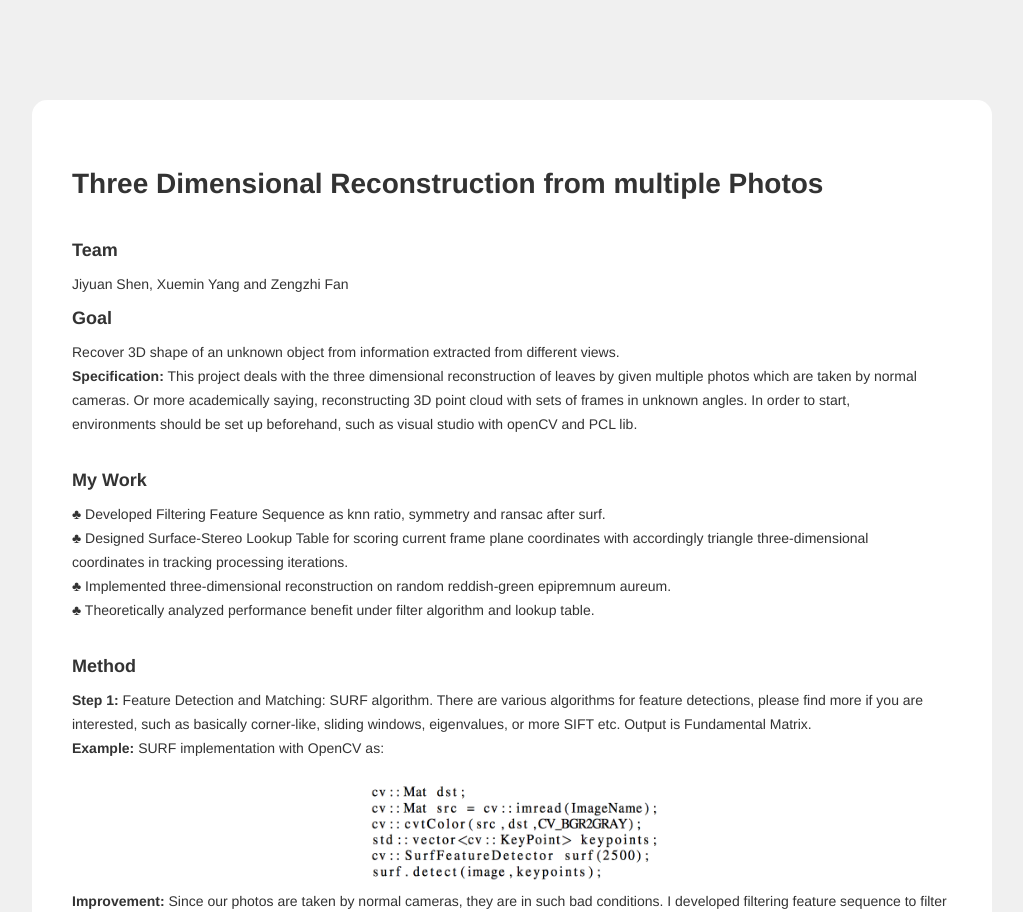
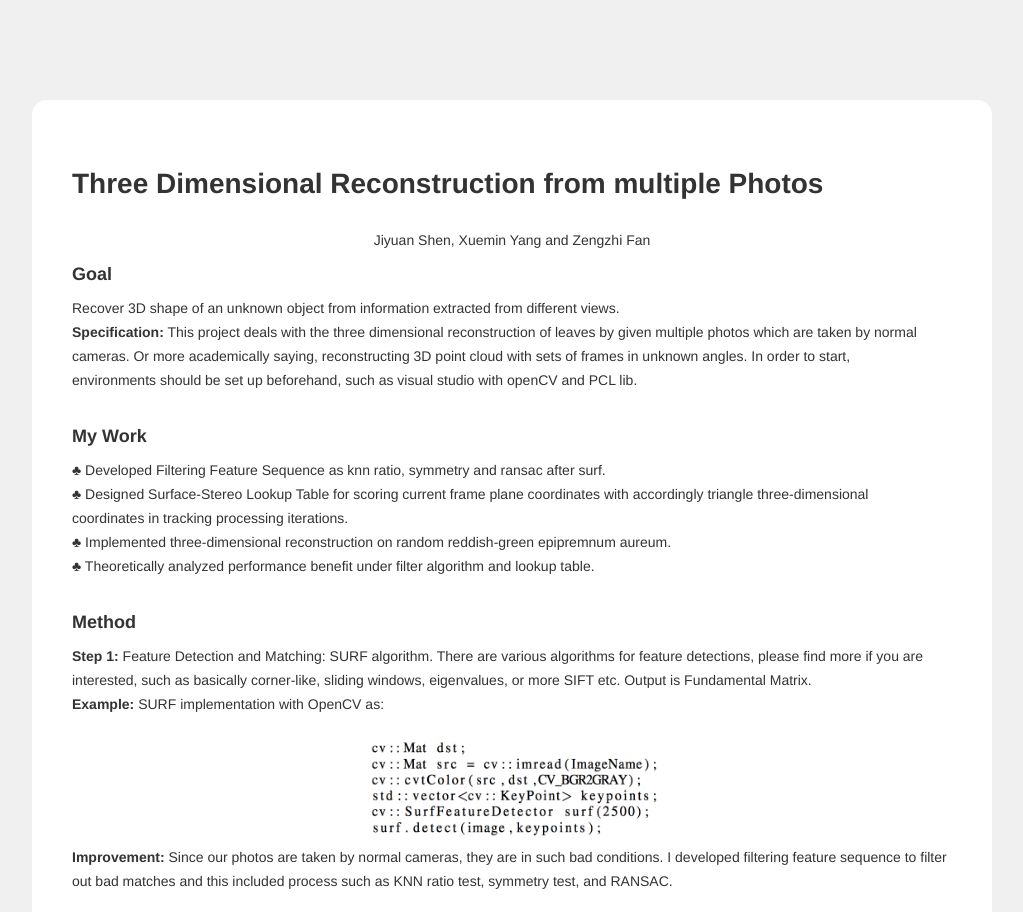
Before and after one commit to ShenJiyuan/shenjiyuan.github.io, a plain HTML site: page 3-3D_demo/3-leaves.html in a window 1280 px wide. Shown: the top 912 px of the page, without its empty margins (128-1151 px from the left). Drawn offline with nearby package versions, Linux system fonts and the light colour scheme; a script that the page names is missing.

Commit message:
Update 3-leaves.html

```diff
--- a/3-3D_demo/3-leaves.html
+++ b/3-3D_demo/3-leaves.html
@@ -17,8 +17,7 @@
         <section id="intro3">
             <h2>Three Dimensional Reconstruction from multiple Photos</h2>
 
-            <h3>Team</h3>
-            Jiyuan Shen, Xuemin Yang and Zengzhi Fan
+            <center>Jiyuan Shen, Xuemin Yang and Zengzhi Fan</center>
 
             <h3>Goal</h3>
             <p>Recover 3D shape of an unknown object from information extracted from different views.<br>
```
